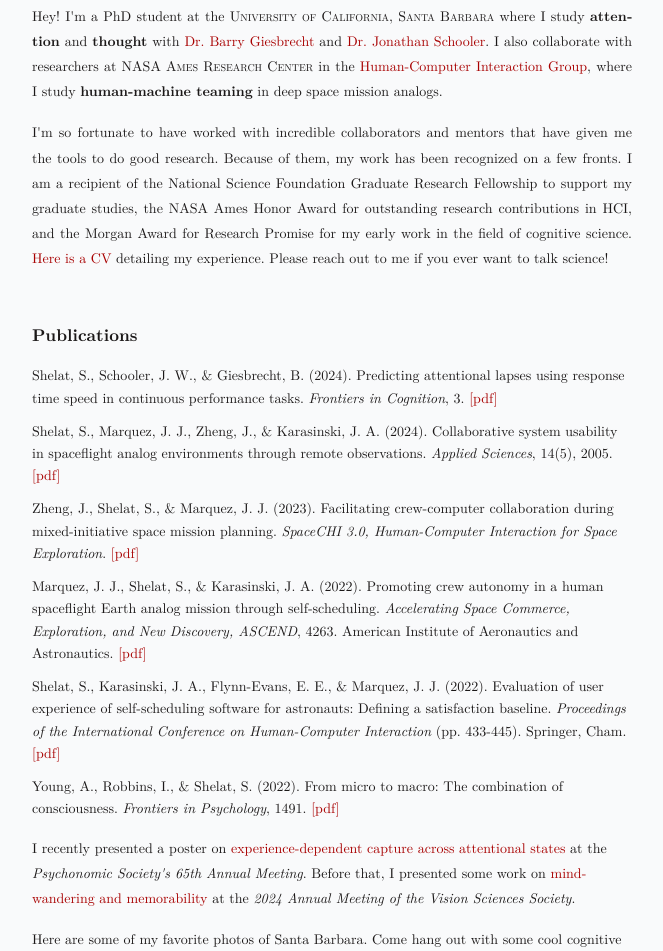
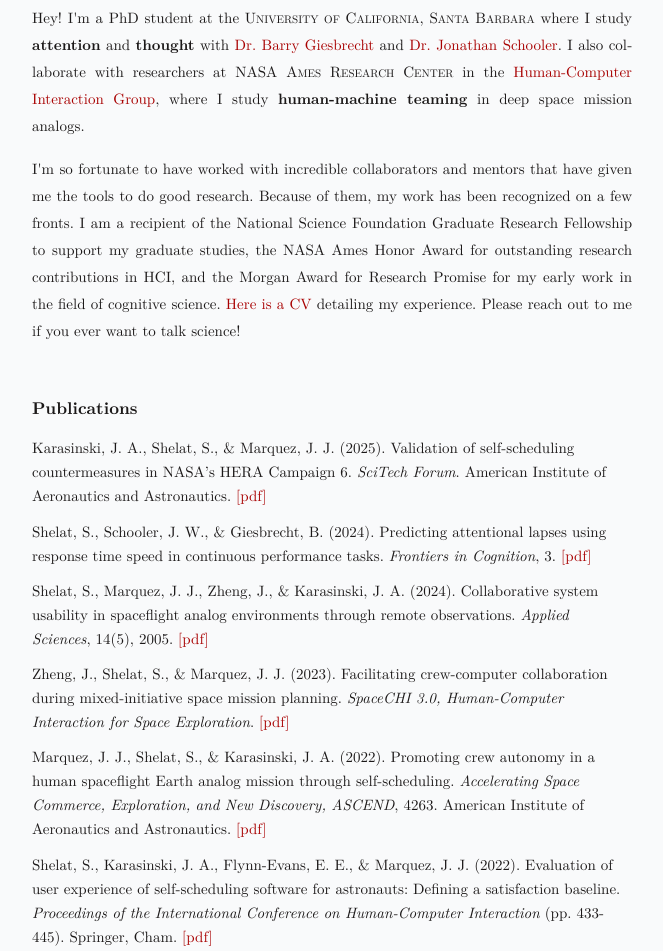
Before and after one commit to sshelat/sshelat.github.io, a website built with Vite: page index.html in a window 1280 px wide. Shown: the part 191-1142 px from the top of the page, without its empty margins (308-971 px from the left). Built offline with nearby package versions, Linux system fonts and the light colour scheme.

Commit message:
update index.html

```diff
--- a/index.html
+++ b/index.html
@@ -41,7 +41,7 @@
     }
 
     .publication {
-        font-size: 14px;
+        font-size: 15px;
         margin-bottom: 0.75em; /* Adjusts space between entries */
         line-height: 1.6; /* Adjusts line spacing within each entry */
     }
@@ -53,7 +53,7 @@
     }
 
     section {
-      font-size: 14px; /* Sets the base font size for everything in the section */
+      font-size: 15px; /* Sets the base font size for everything in the section */
       text-align: left;
     }
 
@@ -78,7 +78,7 @@
 
     <section style="text-align: left;">
       <h2 style="font-weight: bold; font-size: 17px;">About</h2>
-      <p style="font-size: 14px;">
+      <p style="font-size: 15px;">
         Hey! I'm a PhD student at the <span style="font-variant: small-caps;">University of California, Santa Barbara</span>
         where I study <b>attention</b> and <b>thought</b> with
         <a href="https://attentionlab.psych.ucsb.edu/home" target="_blank" style="text-decoration: none;">Dr. Barry Giesbrecht</a>
@@ -90,52 +90,57 @@
         study <b>human-machine teaming</b> in deep space mission analogs.
       </p>
 
-      <p style="font-size: 14px;">
+      <p style="font-size: 15px;">
         I'm so fortunate to have worked with incredible collaborators and mentors that have given me the tools
         to do good research. Because of them, my work has been recognized on a few fronts. I am a recipient of
         the National Science Foundation Graduate Research Fellowship to support my graduate studies,
         the NASA Ames Honor Award for outstanding research contributions in HCI,
         and the Morgan Award for Research Promise for my early work in the field of
-        cognitive science. <a href="imgs/Shelat_CV.pdf" target="_blank" style="font-size: 14px; text-decoration: none;">Here is a CV</a> detailing my experience. Please reach out to me if you ever want to talk science!
+        cognitive science. <a href="imgs/Shelat_CV.pdf" target="_blank" style="font-size: 15px; text-decoration: none;">Here is a CV</a> detailing my experience. Please reach out to me if you ever want to talk science!
       </p>
 
       <h2 style="font-weight: bold; font-size: 17px;">Publications</h2>
 
           <div class="publication">
+            Karasinski, J. A., Shelat, S., & Marquez, J. J. (2025). Validation of self-scheduling countermeasures in NASA’s HERA Campaign 6. <em>SciTech Forum</em>. American Institute of Aeronautics and Astronautics.
+            <a href="publications/Karasinski, Shelat, Marquez 2025 SciTech.pdf" target="_blank" style="font-size: 15px; text-decoration: none;">[pdf]</a>
+          </div>
+
+          <div class="publication">
               Shelat, S., Schooler, J. W., & Giesbrecht, B. (2024). Predicting attentional lapses using response time speed in continuous performance tasks. <em>Frontiers in Cognition</em>, 3.
-              <a href="publications/Shelat et al 2024 Frontiers.pdf" target="_blank" style="font-size: 14px; text-decoration: none;">[pdf]</a>
+              <a href="publications/Shelat et al 2024 Frontiers.pdf" target="_blank" style="font-size: 15px; text-decoration: none;">[pdf]</a>
           </div>
 
           <div class="publication">
               Shelat, S., Marquez, J. J., Zheng, J., & Karasinski, J. A. (2024). Collaborative system usability in spaceflight analog environments through remote observations. <em>Applied Sciences</em>, 14(5), 2005.
-              <a href="publications/Shelat et al 2024 Applied Sci.pdf" target="_blank" style="font-size: 14px; text-decoration: none;">[pdf]</a>
+              <a href="publications/Shelat et al 2024 Applied Sci.pdf" target="_blank" style="font-size: 15px; text-decoration: none;">[pdf]</a>
           </div>
 
           <div class="publication">
               Zheng, J., Shelat, S., & Marquez, J. J. (2023). Facilitating crew-computer collaboration during mixed-initiative space mission planning. <em>SpaceCHI 3.0, Human-Computer Interaction for Space Exploration</em>.
-              <a href="publications/Zheng et al 2023 SpaceCHI.pdf" target="_blank" style="font-size: 14px; text-decoration: none;">[pdf]</a>
+              <a href="publications/Zheng et al 2023 SpaceCHI.pdf" target="_blank" style="font-size: 15px; text-decoration: none;">[pdf]</a>
           </div>
 
           <div class="publication">
               Marquez, J. J., Shelat, S., & Karasinski, J. A. (2022). Promoting crew autonomy in a human spaceflight Earth analog mission through self-scheduling. <em>Accelerating Space Commerce, Exploration, and New Discovery, ASCEND</em>, 4263. American Institute of Aeronautics and Astronautics.
-              <a href="publications/Marquez et al 2022 ASCEND.pdf" target="_blank" style="font-size: 14px; text-decoration: none;">[pdf]</a>
+              <a href="publications/Marquez et al 2022 ASCEND.pdf" target="_blank" style="font-size: 15px; text-decoration: none;">[pdf]</a>
           </div>
 
           <div class="publication">
               Shelat, S., Karasinski, J. A., Flynn-Evans, E. E., & Marquez, J. J. (2022). Evaluation of user experience of self-scheduling software for astronauts: Defining a satisfaction baseline. <em>Proceedings of the International Conference on Human-Computer Interaction</em> (pp. 433-445). Springer, Cham.
-              <a href="publications/Shelat et al 2022 HCII.pdf" target="_blank" style="font-size: 14px; text-decoration: none;">[pdf]</a>
+              <a href="publications/Shelat et al 2022 HCII.pdf" target="_blank" style="font-size: 15px; text-decoration: none;">[pdf]</a>
           </div>
 
           <div class="publication">
               Young, A., Robbins, I., & Shelat, S. (2022). From micro to macro: The combination of consciousness. <em>Frontiers in Psychology</em>, 1491.
-              <a href="publications/Young et al 2022 Frontiers.pdf" target="_blank" style="font-size: 14px; text-decoration: none;">[pdf]</a>
+              <a href="publications/Young et al 2022 Frontiers.pdf" target="_blank" style="font-size: 15px; text-decoration: none;">[pdf]</a>
           </div>
 
-      <p style="font-size: 14px;"></p>
+      <p style="font-size: 15px;"></p>
 
-        I recently presented a poster on <a href="imgs/Shelat & Giesbrecht 2024 Psychonomics.pdf" target="_blank" style="font-size: 14px; text-decoration: none;">experience-dependent capture across attentional states</a>
+        I recently presented a poster on <a href="imgs/Shelat & Giesbrecht 2024 Psychonomics.pdf" target="_blank" style="font-size: 15px; text-decoration: none;">experience-dependent capture across attentional states</a>
         at the <i>Psychonomic Society's 65th Annual Meeting</i>.
-        Before that, I presented some work on <a href="imgs/Shelat et al 2024 VSS.pdf" target="_blank" style="font-size: 14px; text-decoration: none;">mind-wandering and memorability</a>
+        Before that, I presented some work on <a href="imgs/Shelat et al 2024 VSS.pdf" target="_blank" style="font-size: 15px; text-decoration: none;">mind-wandering and memorability</a>
         at the <i>2024 Annual Meeting of the Vision Sciences Society</i>.
 
       </p>
```
